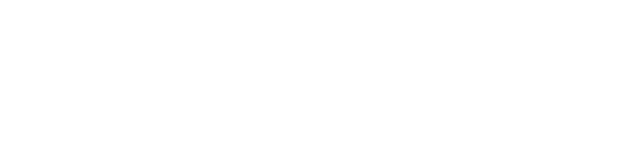
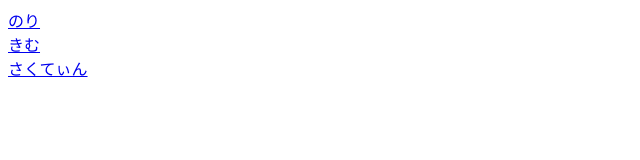
Before and after one commit to 1haruma7/hackathon-soft, a plain HTML site: page index.html in a window 1280 px wide. Shown: the whole page, without its empty margins (0-640 px from the left). Drawn offline with Linux system fonts and the light colour scheme.

Commit message:
Update index.html

```diff
--- a/index.html
+++ b/index.html
@@ -1,3 +1,3 @@
-<a href=1haruma7.html></a><br>
-<a href=Kimura.html></a><br>
-<a href=sakura.html></a><br>
+<a href=1haruma7.html>のり</a><br>
+<a href=Kimura.html>きむ</a><br>
+<a href=sakura.html>さくてぃん</a><br>
```
